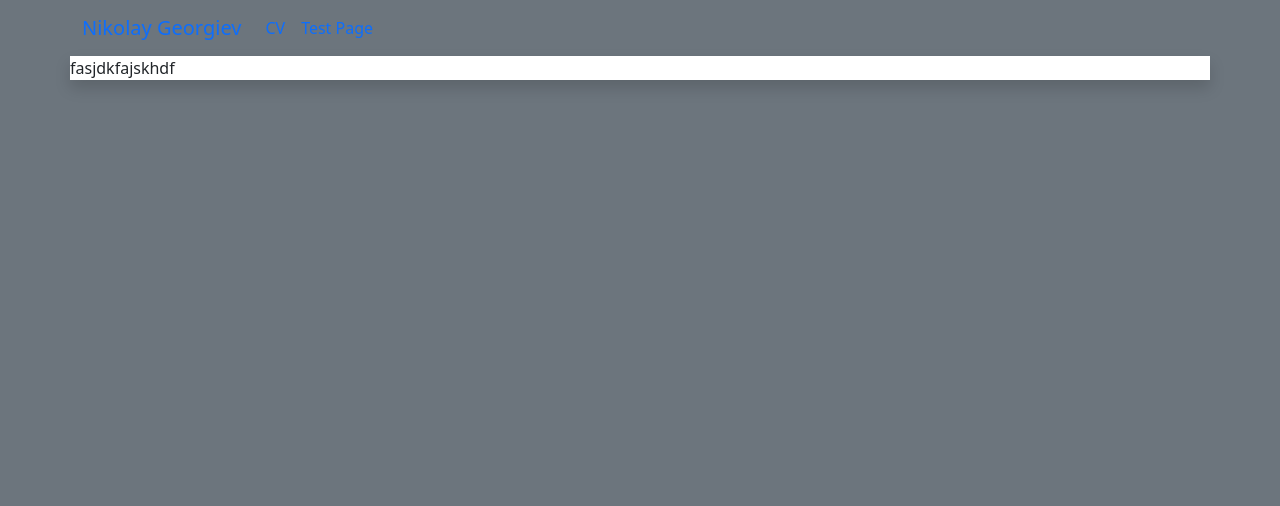
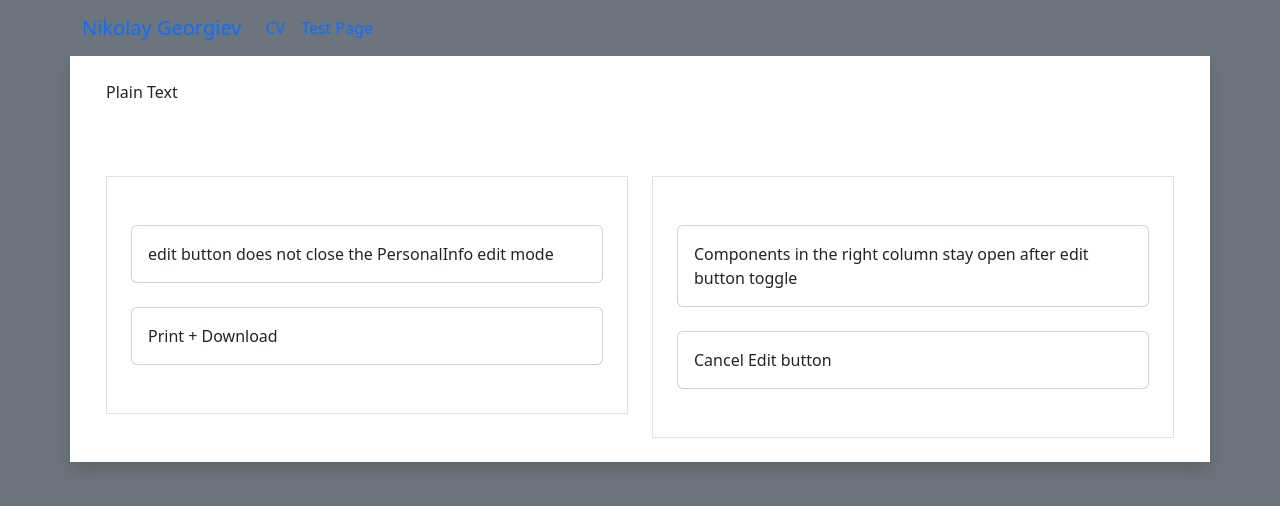
Before and after one commit to NikolayIvovGeorgiev/NGSite, a React (Vite) app: page / in a window 1280 px wide. Shown: the top 506 px of the page. Built offline with nearby package versions, Linux system fonts and the light colour scheme.

Commit message:
Task list Drag and Drop on main page

```diff
--- a/src/Pages/HomePage.tsx
+++ b/src/Pages/HomePage.tsx
@@ -1,5 +1,146 @@
+import { DragDropContext, DropResult } from "@hello-pangea/dnd";
+import { Droppable, Draggable } from "@hello-pangea/dnd";
+import { Row, Col, Card } from "react-bootstrap";
+import { useState } from "react";
+import { produce } from "immer";
+import ToDoList from "../mocked-data/toDoTasks";
+import { TaskList } from "../entities/cvInterfaces";
+
 const HomePage = () => {
-  return <p className="m-0">fasjdkfajskhdf</p>;
+  const [taskLists, setTaskLists] = useState(ToDoList);
+  const clickOnCard = () => {
+    console.log(123);
+  };
+  const onDragEnd = (result: { destination: any; source: any }) => {
+    const { destination, source } = result;
+
+    console.log("source", source);
+    console.log(`destination`, destination);
+
+    if (
+      !destination ||
+      (destination.droppableId === source.droppableId &&
+        destination.index === source.index)
+    ) {
+      return;
+    }
+    setTaskLists(
+      produce(taskLists, (draftTaskLists) => {
+        let itemToMove = draftTaskLists[source.droppableId].splice(
+          source.index,
+          1
+        )[0];
+        draftTaskLists[destination.droppableId].splice(
+          destination.index,
+          0,
+          itemToMove
+        );
+      })
+    );
+  };
+  return (
+    <>
+      <div className="w-100 p-4 mb-4">Plain Text</div>
+      <div className="p-4 mb-4">
+        <DragDropContext onDragEnd={onDragEnd}>
+          <Row>
+            <Col xs={6} md={6}>
+              <Droppable
+                droppableId={"toDoTasks"}
+                key={"toDoTasks"}
+                type="List"
+              >
+                {(provided, snapshot) => (
+                  <div
+                    className="border p-4"
+                    {...provided.droppableProps}
+                    ref={provided.innerRef}
+                  >
+                    {taskLists.toDoTasks.map((value: string, index: number) => {
+                      return (
+                        <Draggable
+                          key={`toDoTask + ${index}`}
+                          draggableId={`toDoTask + ${index}`}
+                          index={index}
+                        >
+                          {(provided, snapshot) => (
+                            <div
+                              ref={provided.innerRef}
+                              key={`toDoTask + ${index}`}
+                              {...provided.draggableProps}
+                              {...provided.dragHandleProps}
+                            >
+                              <Card
+                                className="c-pointer w-100 mb-4 my-4"
+                                onClick={clickOnCard}
+                                style={{ width: "18rem" }}
+                              >
+                                <Card.Body>
+                                  <Card.Text>{value}</Card.Text>
+                                </Card.Body>
+                              </Card>
+                            </div>
+                          )}
+                        </Draggable>
+                      );
+                    })}
+                    {provided.placeholder}
+                  </div>
+                )}
+              </Droppable>
+            </Col>
+            <Col xs={6} md={6}>
+              <Droppable
+                droppableId={"completedTasks"}
+                key={"completedTasks"}
+                type="List"
+              >
+                {(provided, snapshot) => (
+                  <div
+                    className="border p-4"
+                    {...provided.droppableProps}
+                    ref={provided.innerRef}
+                  >
+                    {taskLists.completedTasks.map(
+                      (value: string, index: number) => {
+                        return (
+                          <Draggable
+                            key={`completedTasks + ${index}`}
+                            draggableId={`completedTasks + ${index}`}
+                            index={index}
+                          >
+                            {(provided, snapshot) => (
+                              <div
+                                ref={provided.innerRef}
+                                key={`completedTasks + ${index}`}
+                                {...provided.draggableProps}
+                                {...provided.dragHandleProps}
+                              >
+                                <Card
+                                  className="c-pointer w-100 mb-4 my-4"
+                                  onClick={clickOnCard}
+                                  style={{ width: "18rem" }}
+                                >
+                                  <Card.Body>
+                                    <Card.Text>{value}</Card.Text>
+                                  </Card.Body>
+                                </Card>
+                              </div>
+                            )}
+                          </Draggable>
+                        );
+                      }
+                    )}
+                    {provided.placeholder}
+                  </div>
+                )}
+              </Droppable>
+            </Col>
+          </Row>
+        </DragDropContext>
+      </div>
+    </>
+  );
 };
 
 export default HomePage;
--- a/src/Pages/Layout.tsx
+++ b/src/Pages/Layout.tsx
@@ -6,7 +6,7 @@ const Layout = () => {
   return (
     <div className="bg-secondary min-vh-100">
       <NavBar />
-      <Container className="p-0 bg-white rounded-b shadow">
+      <Container className="bg-white rounded-b shadow">
         <Outlet />
       </Container>
     </div>
--- a/src/entities/cvInterfaces.ts
+++ b/src/entities/cvInterfaces.ts
@@ -72,3 +72,6 @@ export interface CVInterface {
     }
     }
 }
+export interface TaskList {
+  [key: string]: string[];
+}
--- /dev/null
+++ b/src/mocked-data/toDoTasks.ts
@@ -0,0 +1,14 @@
+import { TaskList } from "../entities/cvInterfaces"
+
+const ToDoList: TaskList = {
+    toDoTasks: [
+        'edit button does not close the PersonalInfo edit mode',
+        'Print + Download',
+
+    ],
+    completedTasks: [
+        'Components in the right column stay open after edit button toggle',
+        'Cancel Edit button'
+    ]
+}
+export default ToDoList
```
